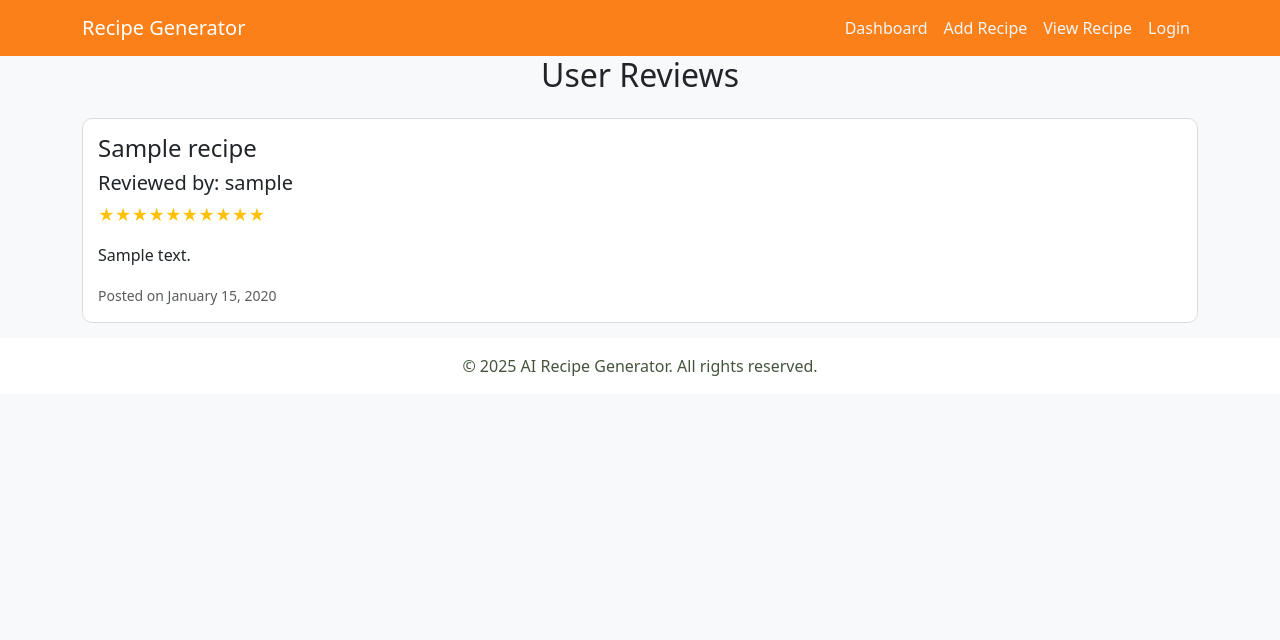
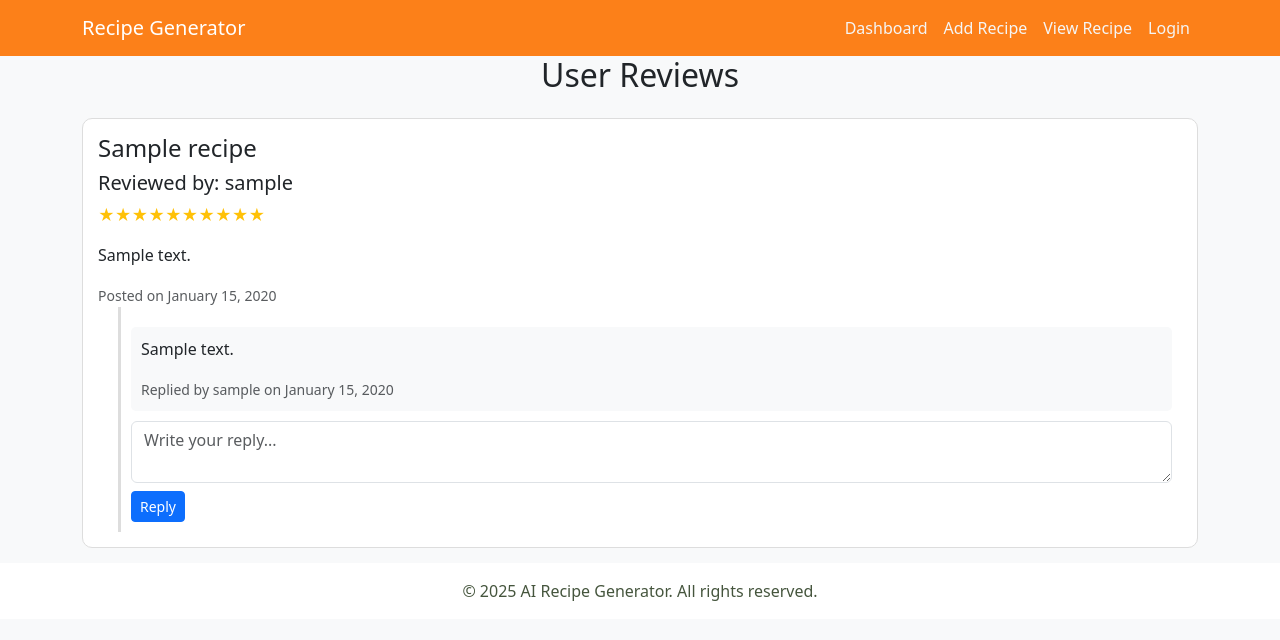
Before and after one commit to lishazz/recipe_generator, a Django app: template apps/chef/templates/view_review.html in a window 1280 px wide. Shown: the top 640 px of the page. Run offline with Django 3.2, Linux system fonts and the light colour scheme; the template is opened without the code that fills it: most values are stand-ins (such as "Sample title", 1, 10 or a date in 2020); some libraries are stand-ins or nearby versions.

Commit message:
added chef reply

```diff
--- a/apps/chef/templates/view_review.html
+++ b/apps/chef/templates/view_review.html
@@ -27,6 +27,20 @@
     .star-rating {
         color: #ffc107;
     }
+    .reply-section {
+        margin-left: 20px;
+        padding: 10px;
+        border-left: 3px solid #ddd;
+    }
+    .reply-form {
+        margin-top: 10px;
+    }
+    .reply-card {
+        background: #f8f9fa;
+        padding: 10px;
+        margin-top: 10px;
+        border-radius: 5px;
+    }
 </style>
 
 {% endblock style %}
@@ -51,8 +65,6 @@
 {% block messages %}{% endblock messages %}
 
 {% block content %}
- {# Load custom filter for star rendering #}
-
 <div class="container container-custom">
     <h2 class="text-center mb-4">User Reviews</h2>
     <div class="reviews">
@@ -65,6 +77,25 @@
             </p>
             <p>{{ rating.review }}</p>
             <small class="text-muted">Posted on {{ rating.created_at|date:"F j, Y" }}</small>
+
+            <!-- Replies Section -->
+            <div class="reply-section">
+                {% for reply in rating.replies.all %}
+                <div class="reply-card">
+                    <p>{{ reply.reply_text }}</p>
+                    <small class="text-muted">Replied by {{ reply.chef.username }} on {{ reply.created_at|date:"F j, Y" }}</small>
+                </div>
+                {% endfor %}
+
+                <!-- Reply Form -->
+                <form class="reply-form" method="post" action="{% url 'add_review_reply' rating.id %}">
+                    {% csrf_token %}
+                    <div class="form-group">
+                        <textarea class="form-control" name="reply_text" rows="2" placeholder="Write your reply..."></textarea>
+                    </div>
+                    <button type="submit" class="btn btn-sm btn-primary mt-2">Reply</button>
+                </form>
+            </div>
         </div>
         {% empty %}
         <p>No reviews available for your recipes.</p>
--- a/apps/chef/urls.py
+++ b/apps/chef/urls.py
@@ -10,4 +10,5 @@ urlpatterns = [
     path('recipe/<int:recipe_id>/', views.recipe_detail, name='recipe_detail'),
     path('recipe/edit/<int:id>/', views.edit_recipe, name='edit_recipe'),
     path('recipe/delete/<int:id>/', views.delete_recipe, name='delete_recipe'),
+    path('reply/<int:rating_id>/', views.add_review_reply, name='add_review_reply'),
 ]
```
Also changed, not shown: apps/chef/views.py (+15 -1 lines), apps/common/models.py (+9 -0 lines), apps/common/migrations/0009_reviewreply.py (added).
